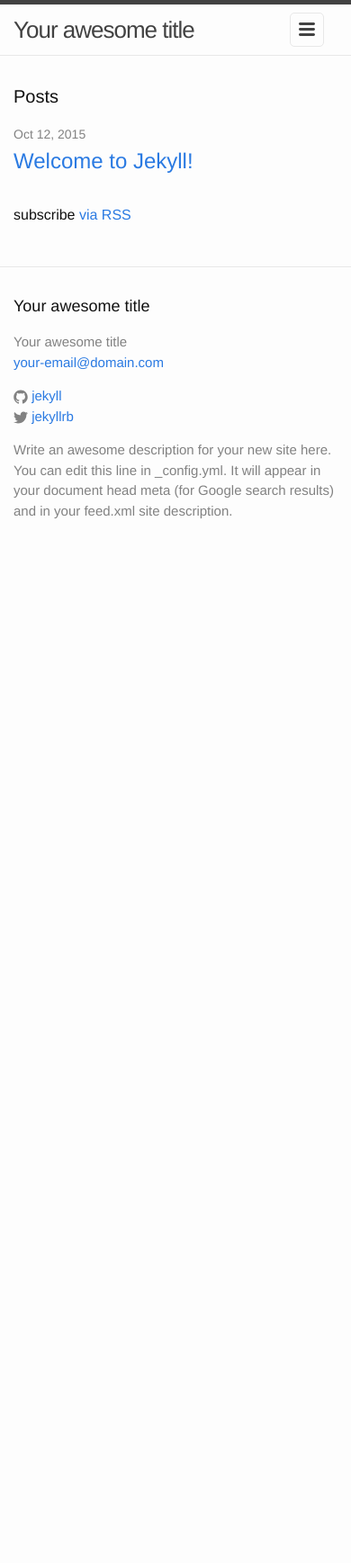
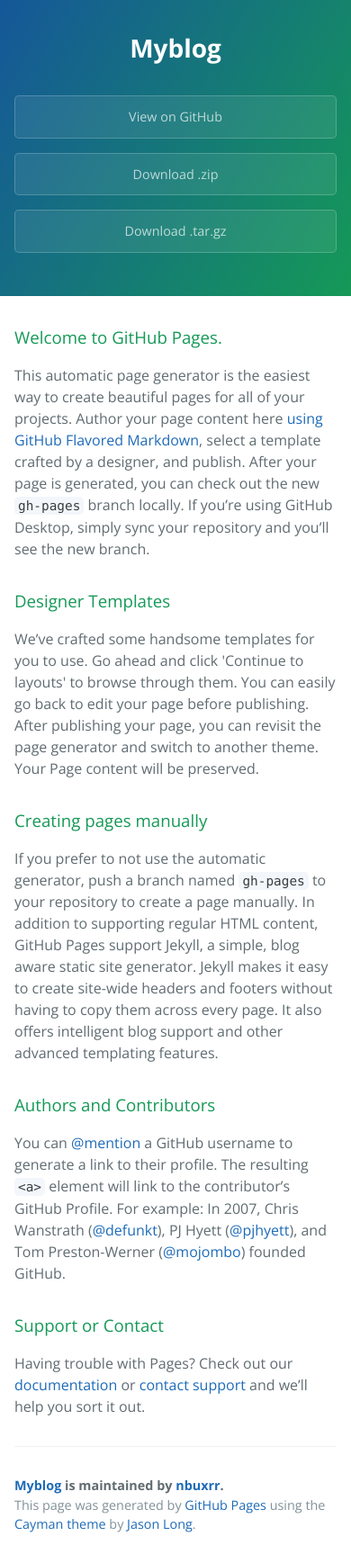
Before and after one commit to nbuxrr/myblog, a Jekyll site: the page index.html, which Jekyll copies as it is, in a window 390 px wide. Shown: the whole page at 90% size. Built offline with Jekyll 4.4.1, drawn with Linux system fonts in a browser that asks for light colours; before the commit the page ends 900 px from its top, so only the background shows below that.

Commit message:
Create gh-pages branch via GitHub

```diff
--- a/index.html
+++ b/index.html
@@ -1,23 +1,57 @@
----
-layout: default
----
+<!DOCTYPE html>
+<html lang="en-us">
+  <head>
+    <meta charset="UTF-8">
+    <title>Myblog by nbuxrr</title>
+    <meta name="viewport" content="width=device-width, initial-scale=1">
+    <link rel="stylesheet" type="text/css" href="stylesheets/normalize.css" media="screen">
+    <link href='https://fonts.googleapis.com/css?family=Open+Sans:400,700' rel='stylesheet' type='text/css'>
+    <link rel="stylesheet" type="text/css" href="stylesheets/stylesheet.css" media="screen">
+    <link rel="stylesheet" type="text/css" href="stylesheets/github-light.css" media="screen">
+  </head>
+  <body>
+    <section class="page-header">
+      <h1 class="project-name">Myblog</h1>
+      <h2 class="project-tagline"></h2>
+      <a href="https://github.com/nbuxrr/myblog" class="btn">View on GitHub</a>
+      <a href="https://github.com/nbuxrr/myblog/zipball/master" class="btn">Download .zip</a>
+      <a href="https://github.com/nbuxrr/myblog/tarball/master" class="btn">Download .tar.gz</a>
+    </section>
 
-<div class="home">
+    <section class="main-content">
+      <h3>
+<a id="welcome-to-github-pages" class="anchor" href="#welcome-to-github-pages" aria-hidden="true"><span class="octicon octicon-link"></span></a>Welcome to GitHub Pages.</h3>
 
-  <h1 class="page-heading">Posts</h1>
+<p>This automatic page generator is the easiest way to create beautiful pages for all of your projects. Author your page content here <a href="https://guides.github.com/features/mastering-markdown/">using GitHub Flavored Markdown</a>, select a template crafted by a designer, and publish. After your page is generated, you can check out the new <code>gh-pages</code> branch locally. If you’re using GitHub Desktop, simply sync your repository and you’ll see the new branch.</p>
 
-  <ul class="post-list">
-    {% for post in site.posts %}
-      <li>
-        <span class="post-meta">{{ post.date | date: "%b %-d, %Y" }}</span>
+<h3>
+<a id="designer-templates" class="anchor" href="#designer-templates" aria-hidden="true"><span class="octicon octicon-link"></span></a>Designer Templates</h3>
 
-        <h2>
-          <a class="post-link" href="{{ post.url | prepend: site.baseurl }}">{{ post.title }}</a>
-        </h2>
-      </li>
-    {% endfor %}
-  </ul>
+<p>We’ve crafted some handsome templates for you to use. Go ahead and click 'Continue to layouts' to browse through them. You can easily go back to edit your page before publishing. After publishing your page, you can revisit the page generator and switch to another theme. Your Page content will be preserved.</p>
 
-  <p class="rss-subscribe">subscribe <a href="{{ "/feed.xml" | prepend: site.baseurl }}">via RSS</a></p>
+<h3>
+<a id="creating-pages-manually" class="anchor" href="#creating-pages-manually" aria-hidden="true"><span class="octicon octicon-link"></span></a>Creating pages manually</h3>
 
-</div>
+<p>If you prefer to not use the automatic generator, push a branch named <code>gh-pages</code> to your repository to create a page manually. In addition to supporting regular HTML content, GitHub Pages support Jekyll, a simple, blog aware static site generator. Jekyll makes it easy to create site-wide headers and footers without having to copy them across every page. It also offers intelligent blog support and other advanced templating features.</p>
+
+<h3>
+<a id="authors-and-contributors" class="anchor" href="#authors-and-contributors" aria-hidden="true"><span class="octicon octicon-link"></span></a>Authors and Contributors</h3>
+
+<p>You can <a href="https://github.com/blog/821" class="user-mention">@mention</a> a GitHub username to generate a link to their profile. The resulting <code>&lt;a&gt;</code> element will link to the contributor’s GitHub Profile. For example: In 2007, Chris Wanstrath (<a href="https://github.com/defunkt" class="user-mention">@defunkt</a>), PJ Hyett (<a href="https://github.com/pjhyett" class="user-mention">@pjhyett</a>), and Tom Preston-Werner (<a href="https://github.com/mojombo" class="user-mention">@mojombo</a>) founded GitHub.</p>
+
+<h3>
+<a id="support-or-contact" class="anchor" href="#support-or-contact" aria-hidden="true"><span class="octicon octicon-link"></span></a>Support or Contact</h3>
+
+<p>Having trouble with Pages? Check out our <a href="https://help.github.com/pages">documentation</a> or <a href="https://github.com/contact">contact support</a> and we’ll help you sort it out.</p>
+
+      <footer class="site-footer">
+        <span class="site-footer-owner"><a href="https://github.com/nbuxrr/myblog">Myblog</a> is maintained by <a href="https://github.com/nbuxrr">nbuxrr</a>.</span>
+
+        <span class="site-footer-credits">This page was generated by <a href="https://pages.github.com">GitHub Pages</a> using the <a href="https://github.com/jasonlong/cayman-theme">Cayman theme</a> by <a href="https://twitter.com/jasonlong">Jason Long</a>.</span>
+      </footer>
+
+    </section>
+
+
+  </body>
+</html>
--- /dev/null
+++ b/stylesheets/github-light.css
@@ -0,0 +1,115 @@
+/*
+   Copyright 2014 GitHub Inc.
+
+   Licensed under the Apache License, Version 2.0 (the "License");
+   you may not use this file except in compliance with the License.
+   You may obtain a copy of the License at
+
+       http://www.apache.org/licenses/LICENSE-2.0
+
+   Unless required by applicable law or agreed to in writing, software
+   distributed under the License is distributed on an "AS IS" BASIS,
+   WITHOUT WARRANTIES OR CONDITIONS OF ANY KIND, either express or implied.
+   See the License for the specific language governing permissions and
+   limitations under the License.
+
+*/
+
+.pl-c /* comment */ {
+  color: #969896;
+}
+
+.pl-c1      /* constant, markup.raw, meta.diff.header, meta.module-reference, meta.property-name, support, support.constant, support.variable, variable.other.constant */,
+.pl-s .pl-v /* string variable */ {
+  color: #0086b3;
+}
+
+.pl-e  /* entity */,
+.pl-en /* entity.name */ {
+  color: #795da3;
+}
+
+.pl-s .pl-s1 /* string source */,
+.pl-smi      /* storage.modifier.import, storage.modifier.package, storage.type.java, variable.other, variable.parameter.function */ {
+  color: #333;
+}
+
+.pl-ent /* entity.name.tag */ {
+  color: #63a35c;
+}
+
+.pl-k /* keyword, storage, storage.type */ {
+  color: #a71d5d;
+}
+
+.pl-pds              /* punctuation.definition.string, string.regexp.character-class */,
+.pl-s                /* string */,
+.pl-s .pl-pse .pl-s1 /* string punctuation.section.embedded source */,
+.pl-sr               /* string.regexp */,
+.pl-sr .pl-cce       /* string.regexp constant.character.escape */,
+.pl-sr .pl-sra       /* string.regexp string.regexp.arbitrary-repitition */,
+.pl-sr .pl-sre       /* string.regexp source.ruby.embedded */ {
+  color: #183691;
+}
+
+.pl-v /* variable */ {
+  color: #ed6a43;
+}
+
+.pl-id /* invalid.deprecated */ {
+  color: #b52a1d;
+}
+
+.pl-ii /* invalid.illegal */ {
+  background-color: #b52a1d;
+  color: #f8f8f8;
+}
+
+.pl-sr .pl-cce /* string.regexp constant.character.escape */ {
+  color: #63a35c;
+  font-weight: bold;
+}
+
+.pl-ml /* markup.list */ {
+  color: #693a17;
+}
+
+.pl-mh        /* markup.heading */,
+.pl-mh .pl-en /* markup.heading entity.name */,
+.pl-ms        /* meta.separator */ {
+  color: #1d3e81;
+  font-weight: bold;
+}
+
+.pl-mq /* markup.quote */ {
+  color: #008080;
+}
+
+.pl-mi /* markup.italic */ {
+  color: #333;
+  font-style: italic;
+}
+
+.pl-mb /* markup.bold */ {
+  color: #333;
+  font-weight: bold;
+}
+
+.pl-md /* markup.deleted, meta.diff.header.from-file */ {
+  background-color: #ffecec;
+  color: #bd2c00;
+}
+
+.pl-mi1 /* markup.inserted, meta.diff.header.to-file */ {
+  background-color: #eaffea;
+  color: #55a532;
+}
+
+.pl-mdr /* meta.diff.range */ {
+  color: #795da3;
+  font-weight: bold;
+}
+
+.pl-mo /* meta.output */ {
+  color: #1d3e81;
+}
--- /dev/null
+++ b/stylesheets/stylesheet.css
@@ -0,0 +1,245 @@
+* {
+  box-sizing: border-box; }
+
+body {
+  padding: 0;
+  margin: 0;
+  font-family: "Open Sans", "Helvetica Neue", Helvetica, Arial, sans-serif;
+  font-size: 16px;
+  line-height: 1.5;
+  color: #606c71; }
+
+a {
+  color: #1e6bb8;
+  text-decoration: none; }
+  a:hover {
+    text-decoration: underline; }
+
+.btn {
+  display: inline-block;
+  margin-bottom: 1rem;
+  color: rgba(255, 255, 255, 0.7);
+  background-color: rgba(255, 255, 255, 0.08);
+  border-color: rgba(255, 255, 255, 0.2);
+  border-style: solid;
+  border-width: 1px;
+  border-radius: 0.3rem;
+  transition: color 0.2s, background-color 0.2s, border-color 0.2s; }
+  .btn + .btn {
+    margin-left: 1rem; }
+
+.btn:hover {
+  color: rgba(255, 255, 255, 0.8);
+  text-decoration: none;
+  background-color: rgba(255, 255, 255, 0.2);
+  border-color: rgba(255, 255, 255, 0.3); }
+
+@media screen and (min-width: 64em) {
+  .btn {
+    padding: 0.75rem 1rem; } }
+
+@media screen and (min-width: 42em) and (max-width: 64em) {
+  .btn {
+    padding: 0.6rem 0.9rem;
+    font-size: 0.9rem; } }
+
+@media screen and (max-width: 42em) {
+  .btn {
+    display: block;
+    width: 100%;
+    padding: 0.75rem;
+    font-size: 0.9rem; }
+    .btn + .btn {
+      margin-top: 1rem;
+      margin-left: 0; } }
+
+.page-header {
+  color: #fff;
+  text-align: center;
+  background-color: #159957;
+  background-image: linear-gradient(120deg, #155799, #159957); }
+
+@media screen and (min-width: 64em) {
+  .page-header {
+    padding: 5rem 6rem; } }
+
+@media screen and (min-width: 42em) and (max-width: 64em) {
+  .page-header {
+    padding: 3rem 4rem; } }
+
+@media screen and (max-width: 42em) {
+  .page-header {
+    padding: 2rem 1rem; } }
+
+.project-name {
+  margin-top: 0;
+  margin-bottom: 0.1rem; }
+
+@media screen and (min-width: 64em) {
+  .project-name {
+    font-size: 3.25rem; } }
+
+@media screen and (min-width: 42em) and (max-width: 64em) {
+  .project-name {
+    font-size: 2.25rem; } }
+
+@media screen and (max-width: 42em) {
+  .project-name {
+    font-size: 1.75rem; } }
+
+.project-tagline {
+  margin-bottom: 2rem;
+  font-weight: normal;
+  opacity: 0.7; }
+
+@media screen and (min-width: 64em) {
+  .project-tagline {
+    font-size: 1.25rem; } }
+
+@media screen and (min-width: 42em) and (max-width: 64em) {
+  .project-tagline {
+    font-size: 1.15rem; } }
+
+@media screen and (max-width: 42em) {
+  .project-tagline {
+    font-size: 1rem; } }
+
+.main-content :first-child {
+  margin-top: 0; }
+.main-content img {
+  max-width: 100%; }
+.main-content h1, .main-content h2, .main-content h3, .main-content h4, .main-content h5, .main-content h6 {
+  margin-top: 2rem;
+  margin-bottom: 1rem;
+  font-weight: normal;
+  color: #159957; }
+.main-content p {
+  margin-bottom: 1em; }
+.main-content code {
+  padding: 2px 4px;
+  font-family: Consolas, "Liberation Mono", Menlo, Courier, monospace;
+  font-size: 0.9rem;
+  color: #383e41;
+  background-color: #f3f6fa;
+  border-radius: 0.3rem; }
+.main-content pre {
+  padding: 0.8rem;
+  margin-top: 0;
+  margin-bottom: 1rem;
+  font: 1rem Consolas, "Liberation Mono", Menlo, Courier, monospace;
+  color: #567482;
+  word-wrap: normal;
+  background-color: #f3f6fa;
+  border: solid 1px #dce6f0;
+  border-radius: 0.3rem; }
+  .main-content pre > code {
+    padding: 0;
+    margin: 0;
+    font-size: 0.9rem;
+    color: #567482;
+    word-break: normal;
+    white-space: pre;
+    background: transparent;
+    border: 0; }
+.main-content .highlight {
+  margin-bottom: 1rem; }
+  .main-content .highlight pre {
+    margin-bottom: 0;
+    word-break: normal; }
+.main-content .highlight pre, .main-content pre {
+  padding: 0.8rem;
+  overflow: auto;
+  font-size: 0.9rem;
+  line-height: 1.45;
+  border-radius: 0.3rem; }
+.main-content pre code, .main-content pre tt {
+  display: inline;
+  max-width: initial;
+  padding: 0;
+  margin: 0;
+  overflow: initial;
+  line-height: inherit;
+  word-wrap: normal;
+  background-color: transparent;
+  border: 0; }
+  .main-content pre code:before, .main-content pre code:after, .main-content pre tt:before, .main-content pre tt:after {
+    content: normal; }
+.main-content ul, .main-content ol {
+  margin-top: 0; }
+.main-content blockquote {
+  padding: 0 1rem;
+  margin-left: 0;
+  color: #819198;
+  border-left: 0.3rem solid #dce6f0; }
+  .main-content blockquote > :first-child {
+    margin-top: 0; }
+  .main-content blockquote > :last-child {
+    margin-bottom: 0; }
+.main-content table {
+  display: block;
+  width: 100%;
+  overflow: auto;
+  word-break: normal;
+  word-break: keep-all; }
+  .main-content table th {
+    font-weight: bold; }
+  .main-content table th, .main-content table td {
+    padding: 0.5rem 1rem;
+    border: 1px solid #e9ebec; }
+.main-content dl {
+  padding: 0; }
+  .main-content dl dt {
+    padding: 0;
+    margin-top: 1rem;
+    font-size: 1rem;
+    font-weight: bold; }
+  .main-content dl dd {
+    padding: 0;
+    margin-bottom: 1rem; }
+.main-content hr {
+  height: 2px;
+  padding: 0;
+  margin: 1rem 0;
+  background-color: #eff0f1;
+  border: 0; }
+
+@media screen and (min-width: 64em) {
+  .main-content {
+    max-width: 64rem;
+    padding: 2rem 6rem;
+    margin: 0 auto;
+    font-size: 1.1rem; } }
+
+@media screen and (min-width: 42em) and (max-width: 64em) {
+  .main-content {
+    padding: 2rem 4rem;
+    font-size: 1.1rem; } }
+
+@media screen and (max-width: 42em) {
+  .main-content {
+    padding: 2rem 1rem;
+    font-size: 1rem; } }
+
+.site-footer {
+  padding-top: 2rem;
+  margin-top: 2rem;
+  border-top: solid 1px #eff0f1; }
+
+.site-footer-owner {
+  display: block;
+  font-weight: bold; }
+
+.site-footer-credits {
+  color: #819198; }
+
+@media screen and (min-width: 64em) {
+  .site-footer {
+    font-size: 1rem; } }
+
+@media screen and (min-width: 42em) and (max-width: 64em) {
+  .site-footer {
+    font-size: 1rem; } }
+
+@media screen and (max-width: 42em) {
+  .site-footer {
+    font-size: 0.9rem; } }
```
Also changed, not shown: params.json (added, +1 -0 lines), stylesheets/normalize.css (added).
